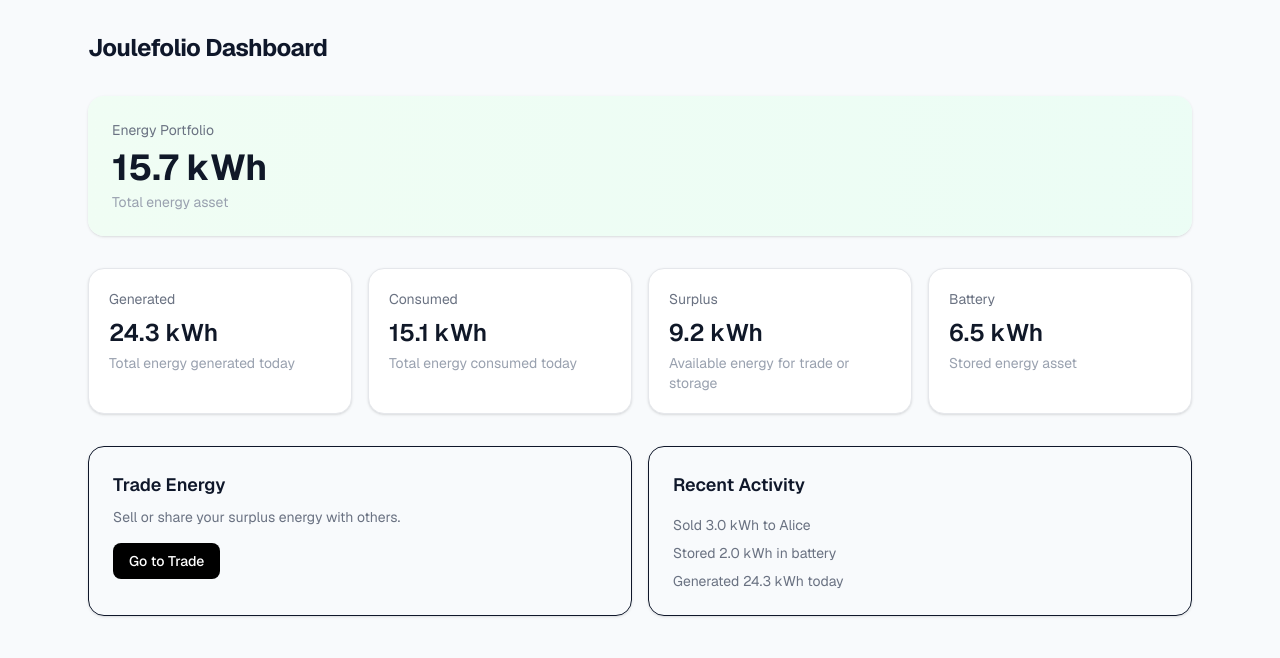
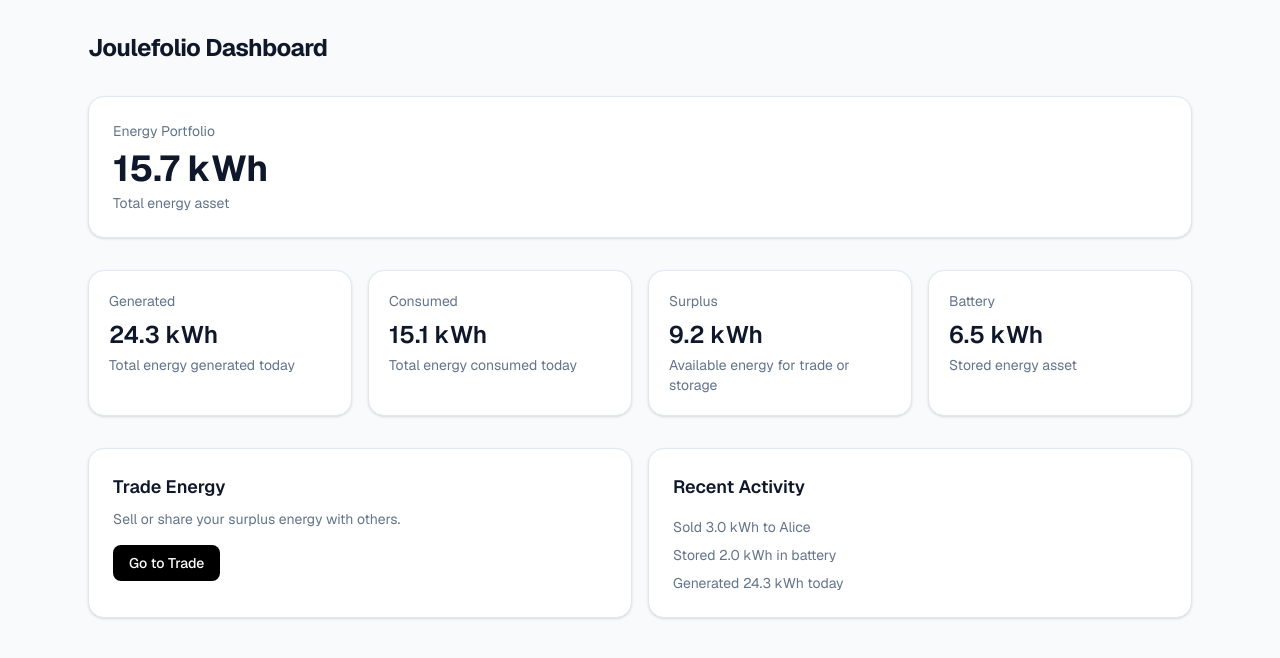
Before and after one commit to jysaa5/joulefolio, a Next.js app: page /dashboard in a window 1280 px wide. Shown: the top 658 px of the page. Built offline with nearby package versions, Linux system fonts and the light colour scheme.

Commit message:
fix: improve portfolio summary card contrast in dark mode

```diff
--- a/src/widgets/dashboard/ui/EnergyMetricCard.tsx
+++ b/src/widgets/dashboard/ui/EnergyMetricCard.tsx
@@ -7,12 +7,13 @@ type EnergyMetricCardProps = {
 
 export default function EnergyMetricCard({ label, value, unit = "kWh", description }: EnergyMetricCardProps) {
   return (
-    <div className="rounded-2xl border border-gray-200 bg-white p-5 shadow-sm transition hover:shadow-md">
-      <p className="text-sm text-gray-500">{label}</p>
-      <p className="mt-2 text-2xl font-semibold text-gray-900">
+    <div className="rounded-2xl border border-(--color-border) bg-(--color-card) p-5 shadow-sm transition hover:shadow-md">
+      <p className="text-sm text-(--color-muted-foreground)">{label}</p>
+
+      <p className="mt-2 text-2xl font-semibold text-(--color-foreground)">
         {value.toFixed(1)} {unit}
       </p>
-      {description ? <p className="mt-1 text-sm text-gray-400">{description}</p> : null}
+      {description ? <p className="mt-1 text-sm text-(--color-muted-foreground)">{description}</p> : null}
     </div>
   );
 }
--- a/src/widgets/dashboard/ui/PortfolioSummaryCard.tsx
+++ b/src/widgets/dashboard/ui/PortfolioSummaryCard.tsx
@@ -5,10 +5,10 @@ type PortfolioSummaryCardProps = {
 
 export default function PortfolioSummaryCard({ totalAsset, description = "Total energy asset" }: PortfolioSummaryCardProps) {
   return (
-    <section className="rounded-2xl bg-linear-to-r from-green-50 to-emerald-50 p-6 shadow-sm">
-      <p className="text-sm text-gray-500">Energy Portfolio</p>
-      <h2 className="mt-2 text-4xl font-bold text-gray-900">{totalAsset.toFixed(1)} kWh</h2>
-      <p className="mt-1 text-sm text-gray-400">{description}</p>
+    <section className="rounded-2xl border border-border bg-card p-6 shadow-sm">
+      <p className="text-sm text-(--color-muted-foreground)">Energy Portfolio</p>
+      <h2 className="mt-2 text-4xl font-bold text-(--color-foreground)">{totalAsset.toFixed(1)} kWh</h2>
+      <p className="mt-1 text-sm text-(--color-muted-foreground)">{description}</p>
     </section>
   );
 }
--- a/src/widgets/dashboard/ui/QuickActionCard.tsx
+++ b/src/widgets/dashboard/ui/QuickActionCard.tsx
@@ -9,10 +9,10 @@ type QuickActionCardProps = {
 
 export default function QuickActionCard({ href, title, description, buttonText }: QuickActionCardProps) {
   return (
-    <section className="rounded-2xl border p-6 shadow-sm">
-      <h2 className="text-lg font-semibold">{title}</h2>
-      <p className="mt-2 text-sm text-gray-500">{description}</p>
-      <Link href={href} className="mt-4 inline-flex items-center rounded-lg bg-black px-4 py-2 text-sm font-medium text-white hover:bg-gray-800">
+    <section className="rounded-2xl border border-(--color-border) bg-(--color-card) p-6 shadow-sm">
+      <h2 className="text-lg font-semibold text-(--color-foreground)">{title}</h2>
+      <p className="mt-2 text-sm text-(--color-muted-foreground)">{description}</p>
+      <Link href={href}  className="mt-4 inline-flex items-center rounded-lg bg-black px-4 py-2 text-sm font-medium text-white transition hover:bg-gray-800">
         {buttonText}
       </Link>
     </section>
--- a/src/widgets/dashboard/ui/RecentActivityCard.tsx
+++ b/src/widgets/dashboard/ui/RecentActivityCard.tsx
@@ -4,9 +4,9 @@ type RecentActivityCardProps = {
 
 export default function RecentActivityCard({ items }: RecentActivityCardProps) {
   return (
-    <section className="rounded-2xl border p-6 shadow-sm">
-      <h2 className="text-lg font-semibold">Recent Activity</h2>
-      <ul className="mt-4 space-y-2 text-sm text-gray-500">
+    <section className="rounded-2xl border border-(--color-border) bg-(--color-card) p-6 shadow-sm">
+      <h2 className="text-lg font-semibold text-(--color-foreground)">Recent Activity</h2>
+      <ul className="mt-4 space-y-2 text-sm text-(--color-muted-foreground)">
         {items.map((item) => (
           <li key={item}>{item}</li>
         ))}
```
